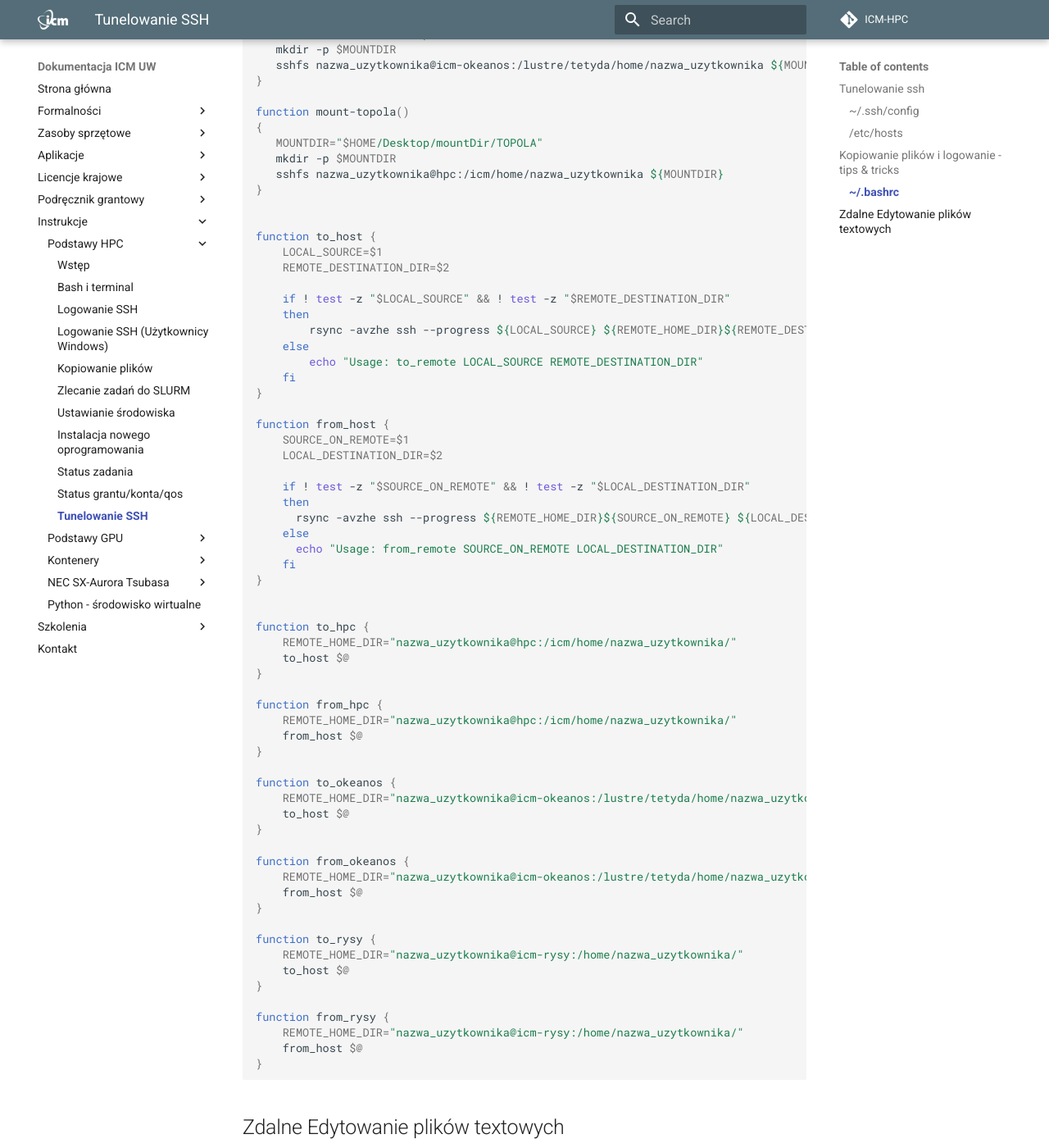
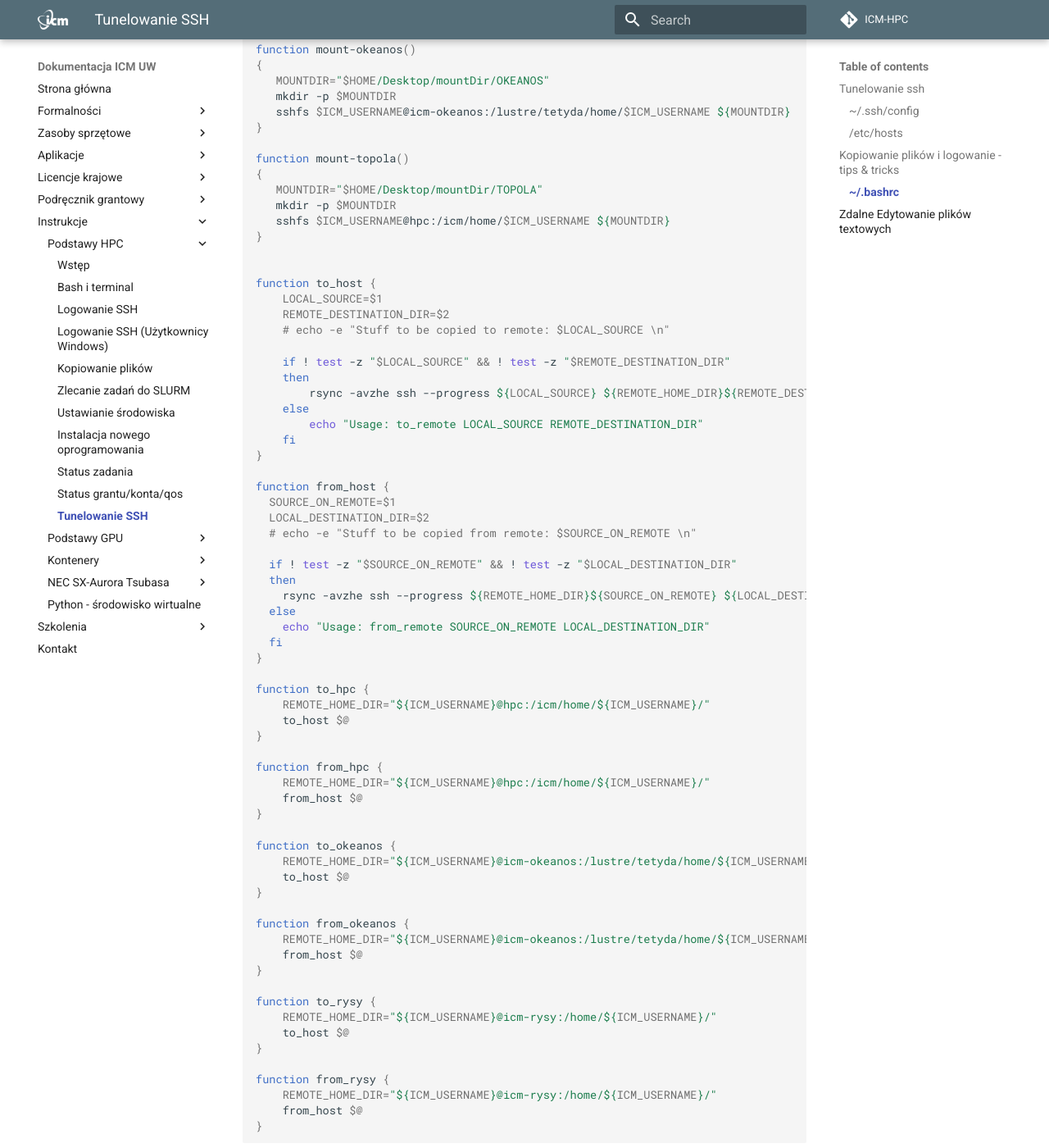
Before and after one commit to kubajal/hpc-docs, an MkDocs documentation site: the page built from docs/Tutorials/HPC-intro/ssh-tunel.md, in a window 1280 px wide and 1400 px high, scrolled down 2643 px. Shown: the whole window at 82% size. Built offline with MkDocs 1.6.1 and Material for MkDocs 9.7.7, drawn with Linux system fonts in a browser that asks for light colours; some of the changed text lies outside the part shown.

Commit message:
tunel update

````diff
--- a/docs/Tutorials/HPC-intro/ssh-tunel.md
+++ b/docs/Tutorials/HPC-intro/ssh-tunel.md
@@ -101,14 +101,17 @@ Aby funkcje `to_XXX/from_XXX, itd` były widoczne w systemie, należy je dodać
 # Plik ten jest wczytywany przy uruchomieniu systemu.
 # Aby zaktualizować środowisko (bez konieczności restartu) użyj komendy $source .bashrc
 
+export ICM_USERNAME="nazwa_uzytkownika"
+
 
 function rysy() {
     if ! ssh -O check hpc;
     then
-        ssh -N -f -M hpc
+        ssh -N -f -M  hpc
     fi
     ssh icm-rysy
 }
+
 
 function okeanos() {
     if ! ssh -O check hpc;
@@ -123,20 +126,21 @@ function mount-okeanos()
 {
    MOUNTDIR="$HOME/Desktop/mountDir/OKEANOS"
    mkdir -p $MOUNTDIR
-   sshfs nazwa_uzytkownika@icm-okeanos:/lustre/tetyda/home/nazwa_uzytkownika ${MOUNTDIR}
+   sshfs $ICM_USERNAME@icm-okeanos:/lustre/tetyda/home/$ICM_USERNAME ${MOUNTDIR}
 }
 
 function mount-topola()
 {
    MOUNTDIR="$HOME/Desktop/mountDir/TOPOLA"
    mkdir -p $MOUNTDIR
-   sshfs nazwa_uzytkownika@hpc:/icm/home/nazwa_uzytkownika ${MOUNTDIR}
+   sshfs $ICM_USERNAME@hpc:/icm/home/$ICM_USERNAME ${MOUNTDIR}
 }
 
 
 function to_host {
     LOCAL_SOURCE=$1
     REMOTE_DESTINATION_DIR=$2
+    # echo -e "Stuff to be copied to remote: $LOCAL_SOURCE \n"
 
     if ! test -z "$LOCAL_SOURCE" && ! test -z "$REMOTE_DESTINATION_DIR"
     then
@@ -147,47 +151,48 @@ function to_host {
 }
 
 function from_host {
-    SOURCE_ON_REMOTE=$1
-    LOCAL_DESTINATION_DIR=$2
+  SOURCE_ON_REMOTE=$1
+  LOCAL_DESTINATION_DIR=$2
+  # echo -e "Stuff to be copied from remote: $SOURCE_ON_REMOTE \n"
 
-    if ! test -z "$SOURCE_ON_REMOTE" && ! test -z "$LOCAL_DESTINATION_DIR"
-    then
-      rsync -avzhe ssh --progress ${REMOTE_HOME_DIR}${SOURCE_ON_REMOTE} ${LOCAL_DESTINATION_DIR}
-    else
-      echo "Usage: from_remote SOURCE_ON_REMOTE LOCAL_DESTINATION_DIR"
-    fi
+  if ! test -z "$SOURCE_ON_REMOTE" && ! test -z "$LOCAL_DESTINATION_DIR"
+  then
+    rsync -avzhe ssh --progress ${REMOTE_HOME_DIR}${SOURCE_ON_REMOTE} ${LOCAL_DESTINATION_DIR}
+  else
+    echo "Usage: from_remote SOURCE_ON_REMOTE LOCAL_DESTINATION_DIR"
+  fi
 }
 
-
 function to_hpc {
-    REMOTE_HOME_DIR="nazwa_uzytkownika@hpc:/icm/home/nazwa_uzytkownika/"
+    REMOTE_HOME_DIR="${ICM_USERNAME}@hpc:/icm/home/${ICM_USERNAME}/"
     to_host $@
 }
 
 function from_hpc {
-    REMOTE_HOME_DIR="nazwa_uzytkownika@hpc:/icm/home/nazwa_uzytkownika/"
+    REMOTE_HOME_DIR="${ICM_USERNAME}@hpc:/icm/home/${ICM_USERNAME}/"
     from_host $@
 }
 
 function to_okeanos {
-    REMOTE_HOME_DIR="nazwa_uzytkownika@icm-okeanos:/lustre/tetyda/home/nazwa_uzytkownika/"
+    REMOTE_HOME_DIR="${ICM_USERNAME}@icm-okeanos:/lustre/tetyda/home/${ICM_USERNAME}/"
     to_host $@
 }
 
 function from_okeanos {
-    REMOTE_HOME_DIR="nazwa_uzytkownika@icm-okeanos:/lustre/tetyda/home/nazwa_uzytkownika/"
+    REMOTE_HOME_DIR="${ICM_USERNAME}@icm-okeanos:/lustre/tetyda/home/${ICM_USERNAME}/"
     from_host $@
 }
 
 function to_rysy {
-    REMOTE_HOME_DIR="nazwa_uzytkownika@icm-rysy:/home/nazwa_uzytkownika/"
+    REMOTE_HOME_DIR="${ICM_USERNAME}@icm-rysy:/home/${ICM_USERNAME}/"
     to_host $@
 }
 
 function from_rysy {
-    REMOTE_HOME_DIR="nazwa_uzytkownika@icm-rysy:/home/nazwa_uzytkownika/"
+	REMOTE_HOME_DIR="${ICM_USERNAME}@icm-rysy:/home/${ICM_USERNAME}/"
     from_host $@
 }
+
 ```
 
 ## Zdalne Edytowanie plików textowych
````
Also changed, not shown: other parts of docs/Tutorials/HPC-intro/ssh-tunel.md (+1 -1 lines).
